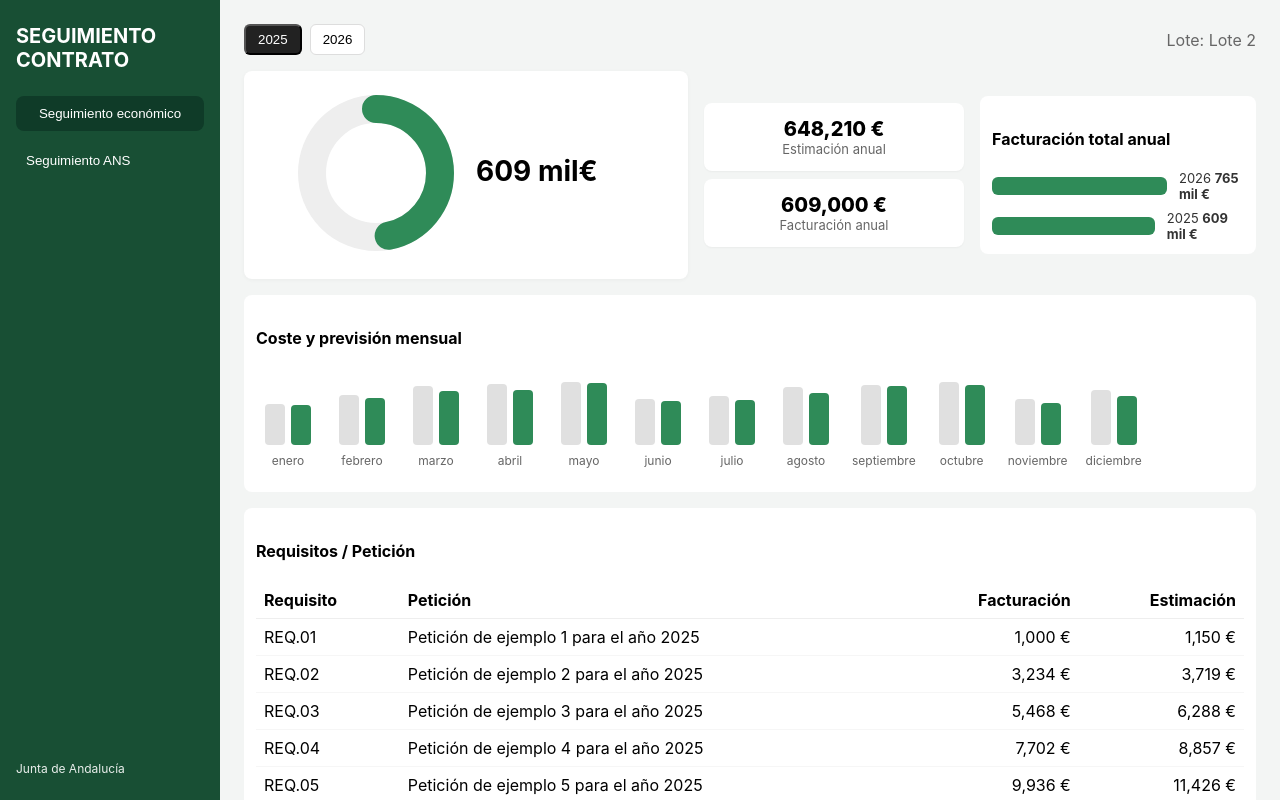
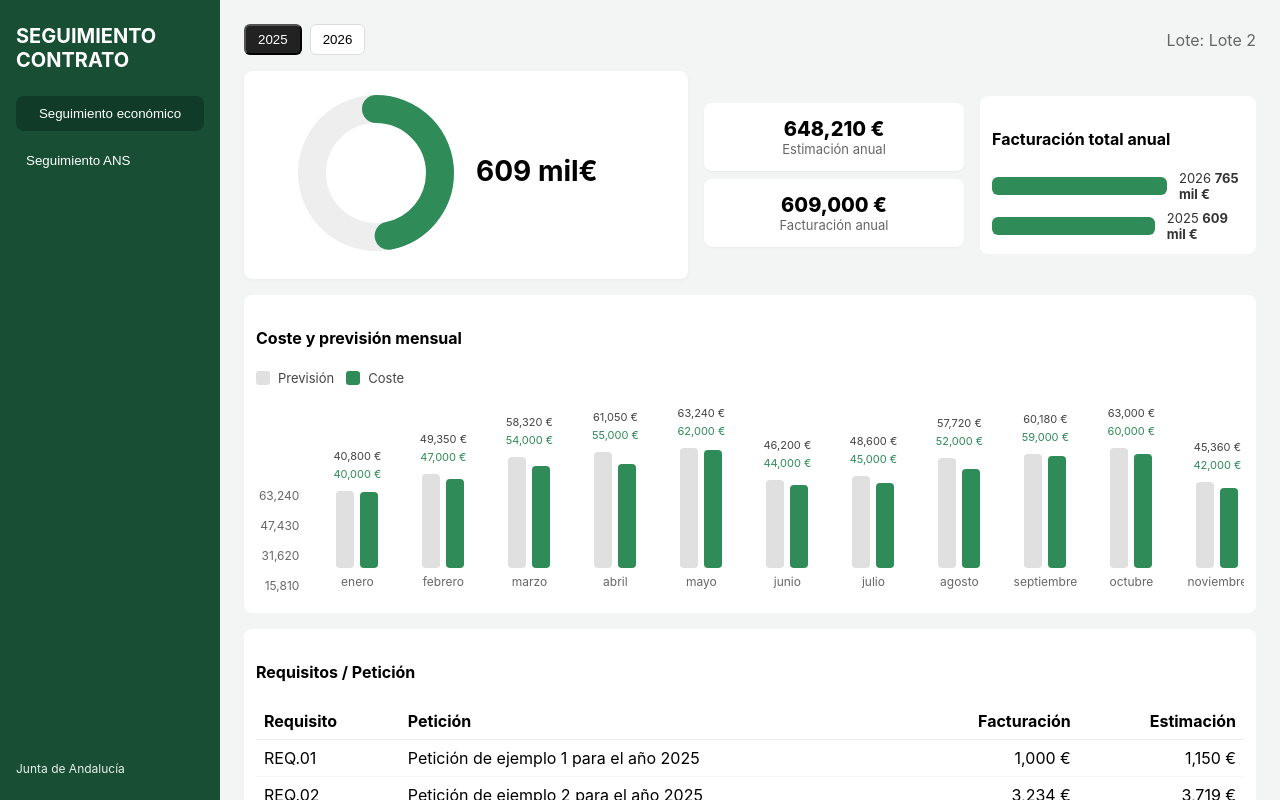
Before and after one commit to nachopavon/testdashboard, a React (Vite) app: page / in a window 1280 px wide. Built offline with nearby package versions, Linux system fonts and the light colour scheme.

Commit message:
Publish: monthly bars, legend, tooltips, axis; persist view

```diff
--- a/src/App.tsx
+++ b/src/App.tsx
@@ -1,4 +1,4 @@
-import React, { useState } from 'react'
+import React, { useState, useEffect } from 'react'
 import Sidebar from './components/Sidebar'
 import HeaderFilters from './components/HeaderFilters'
 import Card from './components/Card'
@@ -8,7 +8,11 @@ import styles from './App.module.css'
 
 export default function App(){
   const [filters, setFilters] = useState({ month: dataMonths[3], lote: 'Lote 2', req: dataReqs[0] })
-  const [view, setView] = useState<'ans'|'econ'>('econ')
+  const [view, setView] = useState<'ans'|'econ'>(()=>{
+    try{ const v = localStorage.getItem('td_view'); return (v==='ans'||v==='econ')? v : 'econ' }catch(e){ return 'econ' }
+  })
+
+  useEffect(()=>{ try{ localStorage.setItem('td_view', view) }catch(e){} }, [view])
 
   const metrics = sampleData.data[filters.month][filters.req]
 
--- a/src/components/Economic.module.css
+++ b/src/components/Economic.module.css
@@ -16,12 +16,24 @@
 .compBar{height:18px; background:#2f8b58; border-radius:6px}
 .compLabel{font-size:13px; color:#333}
 .monthly{background:#fff; border-radius:8px; padding:12px}
+.legend{display:flex; gap:12px; align-items:center; margin-bottom:8px}
+.legendItem{display:flex; align-items:center; gap:8px; font-size:13px; color:#444}
+.legendBoxEst{width:14px; height:14px; background:#e0e0e0; border-radius:3px; display:inline-block}
+.legendBoxFact{width:14px; height:14px; background:#2f8b58; border-radius:3px; display:inline-block}
+.monthlyGrid{display:flex; gap:12px; align-items:flex-end}
+.verticalAxis{width:56px; display:flex; flex-direction:column; justify-content:space-between; align-items:flex-end; padding-right:8px}
+.axisTick{height:30px; display:flex; align-items:center}
+.axisLabel{font-size:12px; color:#666}
 .barRow{display:flex; gap:18px; align-items:end; padding:12px 4px; overflow:auto}
-.barItem{display:flex; flex-direction:column; align-items:center; gap:8px; min-width:56px}
-.barGroup{display:flex; gap:6px; align-items:end; justify-content:center}
-.barEst{width:20px; background:#e0e0e0; border-radius:4px}
-.barFact{width:20px; background:#2f8b58; border-radius:4px}
+.barItem{display:flex; flex-direction:column; align-items:center; gap:6px; min-width:68px}
+.barValues{display:flex; flex-direction:column; gap:4px; align-items:center; margin-bottom:4px}
+.barValueEst{font-size:11px; color:#444}
+.barValueFact{font-size:11px; color:#2f8b58}
+.barGroup{display:flex; gap:6px; align-items:end; justify-content:center; min-height:40px}
+.barEst{width:18px; background:#e0e0e0; border-radius:4px}
+.barFact{width:18px; background:#2f8b58; border-radius:4px}
 .barLabel{font-size:12px; color:#666}
+.tooltip{position:absolute; background:#222; color:#fff; padding:6px 8px; border-radius:6px; font-size:12px; transform:translate(-50%,-140%); pointer-events:none}
 .table{background:#fff; border-radius:8px; padding:12px}
 .table table{width:100%; border-collapse:collapse}
 .table th{border-bottom:1px solid #eee; text-align:left; padding:8px}
--- a/src/components/Economic.tsx
+++ b/src/components/Economic.tsx
@@ -6,6 +6,15 @@ export default function Economic(){
   const [year, setYear] = useState(String(econData.years[0]))
   const years = econData.years.map(String)
   const d = econData.data[year]
+
+  // normalize monthly bars: compute max of both series to scale heights
+  const estArr = d.monthlyEstimacion || []
+  const factArr = d.monthlyFacturacion || []
+  const maxMonthly = Math.max(...estArr, ...factArr, 1)
+  const maxBarHeight = 120 // px
+  const months = ['enero','febrero','marzo','abril','mayo','junio','julio','agosto','septiembre','octubre','noviembre','diciembre']
+
+  const [tooltip, setTooltip] = useState<{x:number;y:number;text:string}|null>(null)
 
   // yearly comparison small bar data
   const otherYear = years.find(y=>y!==year) || years[0]
@@ -52,16 +61,40 @@ export default function Economic(){
 
       <div className={styles.monthly}>
         <h4>Coste y previsión mensual</h4>
-        <div className={styles.barRow}>
-          {d.monthlyEstimacion.map((est:number, i:number)=>(
-            <div key={i} className={styles.barItem}>
-              <div className={styles.barGroup}>
-                <div className={styles.barEst} style={{height: `${Math.max(20, est / 1000)}px`}} title={`Estimación: ${est}`} />
-                <div className={styles.barFact} style={{height: `${Math.max(20, d.monthlyFacturacion[i] / 1000)}px`}} title={`Facturación: ${d.monthlyFacturacion[i]}`} />
+        <div className={styles.legend}>
+          <div className={styles.legendItem}><span className={styles.legendBoxEst}></span> Previsión</div>
+          <div className={styles.legendItem}><span className={styles.legendBoxFact}></span> Coste</div>
+        </div>
+        <div className={styles.monthlyGrid}>
+          <div className={styles.verticalAxis}>
+            {Array.from({length:4}).map((_,i)=>{
+              const val = Math.round((maxMonthly/4)*(4-i))
+              return <div key={i} className={styles.axisTick}><span className={styles.axisLabel}>{val.toLocaleString()}</span></div>
+            })}
+          </div>
+          <div className={styles.barRow}>
+          {d.monthlyEstimacion.map((est:number, i:number)=>{
+            const fact = d.monthlyFacturacion[i] || 0
+            const hEst = Math.max(12, Math.round((est / maxMonthly) * maxBarHeight))
+            const hFact = Math.max(12, Math.round((fact / maxMonthly) * maxBarHeight))
+            return (
+              <div key={i} className={styles.barItem}
+                onMouseEnter={(e)=>setTooltip({x:(e.nativeEvent as any).offsetX, y:(e.nativeEvent as any).offsetY, text:`Previsión ${est.toLocaleString()} € · Coste ${fact.toLocaleString()} €`})}
+                onMouseLeave={()=>setTooltip(null)}>
+                <div className={styles.barValues}>
+                  <span className={styles.barValueEst}>{est.toLocaleString()} €</span>
+                  <span className={styles.barValueFact}>{fact.toLocaleString()} €</span>
+                </div>
+                <div className={styles.barGroup}>
+                  <div className={styles.barEst} style={{height: `${hEst}px`}} />
+                  <div className={styles.barFact} style={{height: `${hFact}px`}} />
+                </div>
+                <div className={styles.barLabel}>{months[i]}</div>
               </div>
-              <div className={styles.barLabel}>{['enero','febrero','marzo','abril','mayo','junio','julio','agosto','septiembre','octubre','noviembre','diciembre'][i]}</div>
-            </div>
-          ))}
+            )
+          })}
+          </div>
+          {tooltip && <div className={styles.tooltip} style={{left:tooltip.x, top:tooltip.y}}>{tooltip.text}</div>}
         </div>
       </div>
 
```
